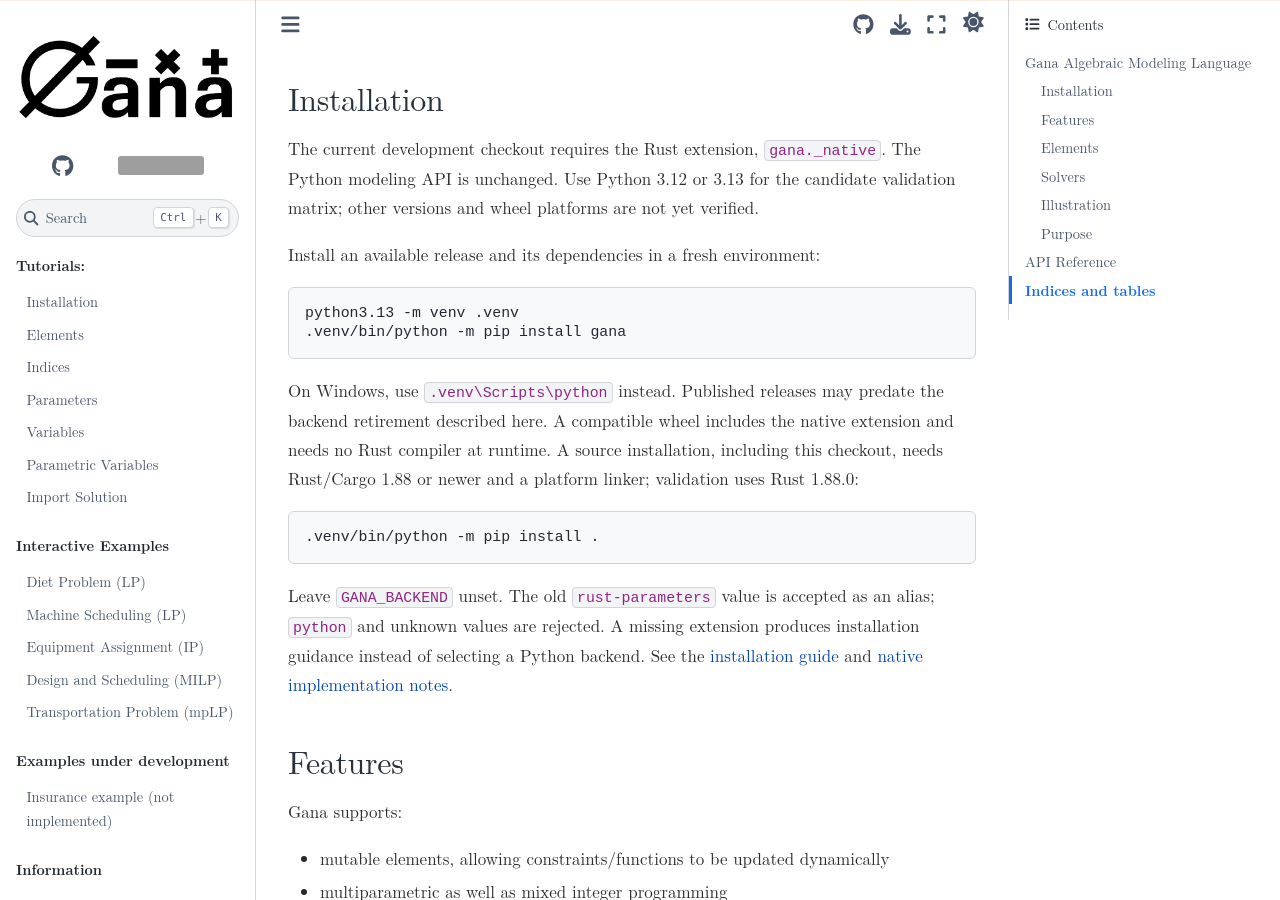
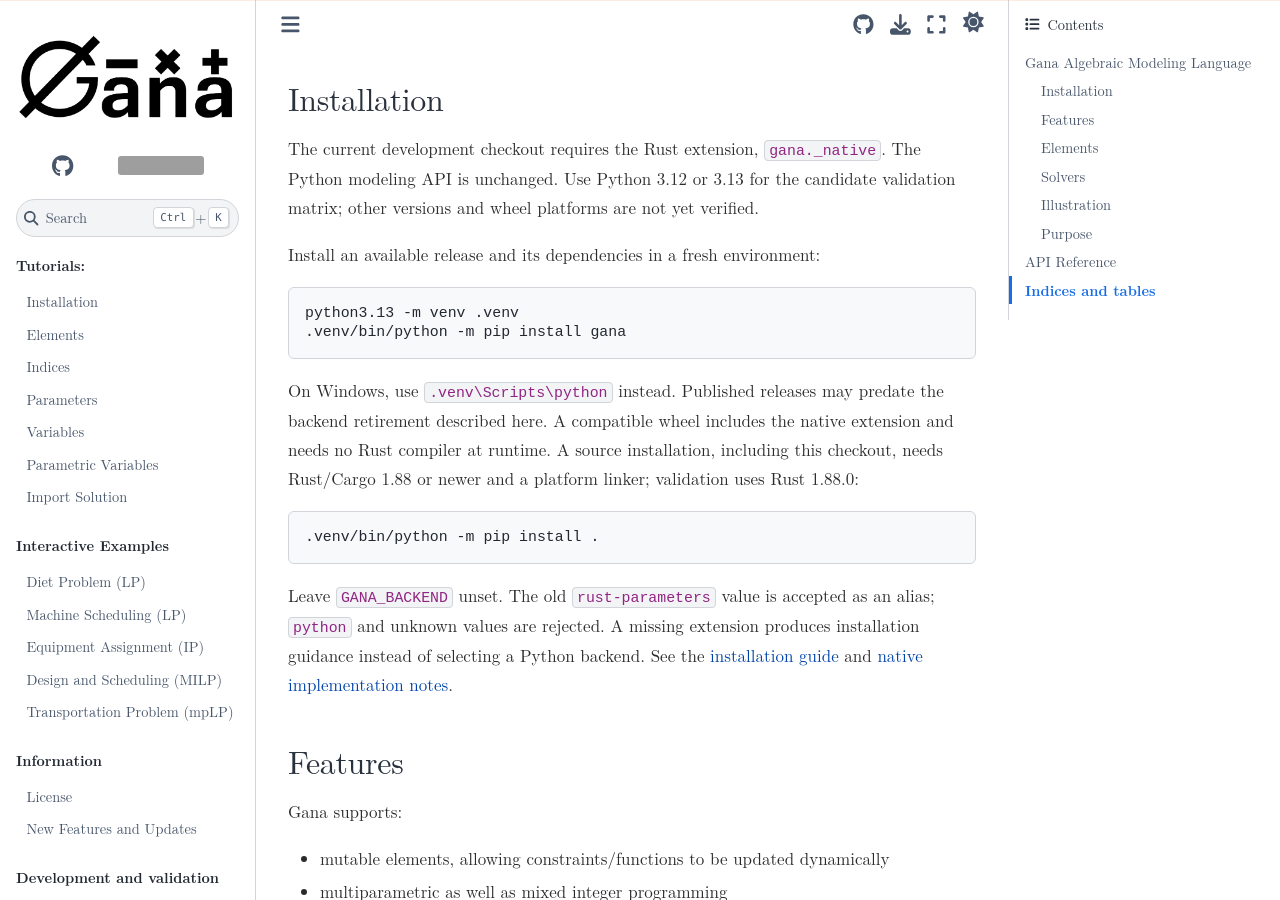
Before and after one commit to cacodcar/gana, a Sphinx documentation site: the page built from docs/index.rst, in a window 1280 px wide and 900 px high, scrolled down 495 px. Built offline with Sphinx 7.4.7 and the Sphinx Book theme 1.1.4, drawn with Linux system fonts in a browser that asks for light colours; some web fonts are replaced; grey boxes are pictures that could not be loaded.

Commit message:
docs: remove unfinished insurance example from sidebar

```diff
--- a/docs/index.rst
+++ b/docs/index.rst
@@ -48,13 +48,6 @@ Gana Algebraic Modeling Language
    examples/batch
    examples/energy
    examples/transport
-
-.. toctree::
-   :maxdepth: 1
-   :caption: Examples under development
-   :hidden:
-
-   examples/insurance
 
 .. toctree::
    :maxdepth: 1
```
